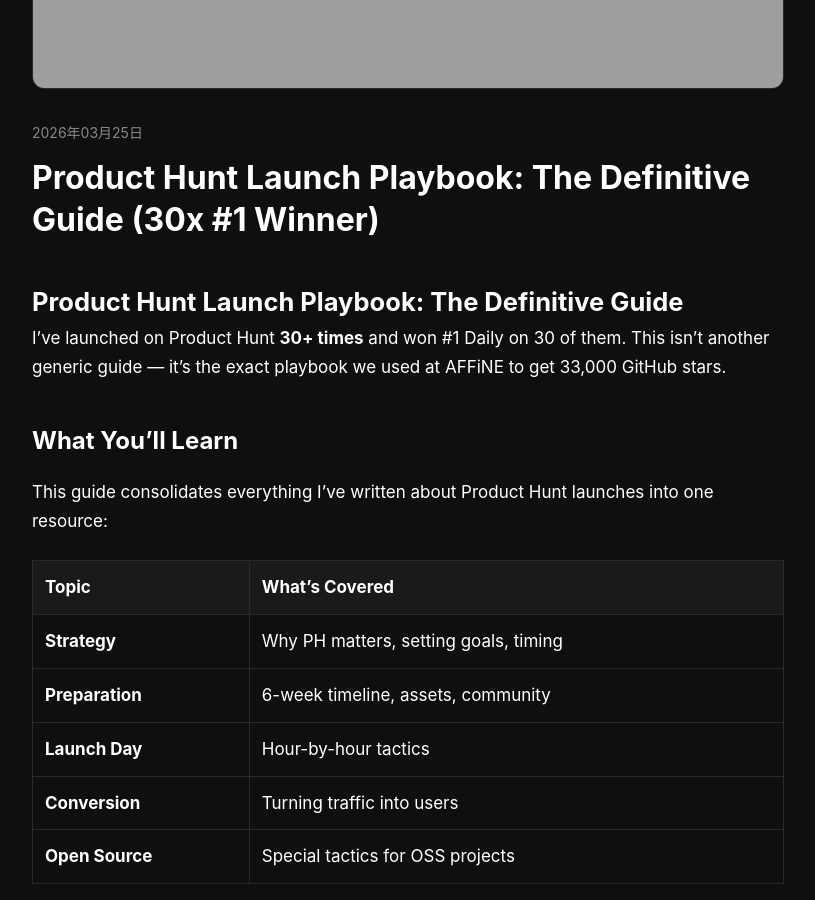
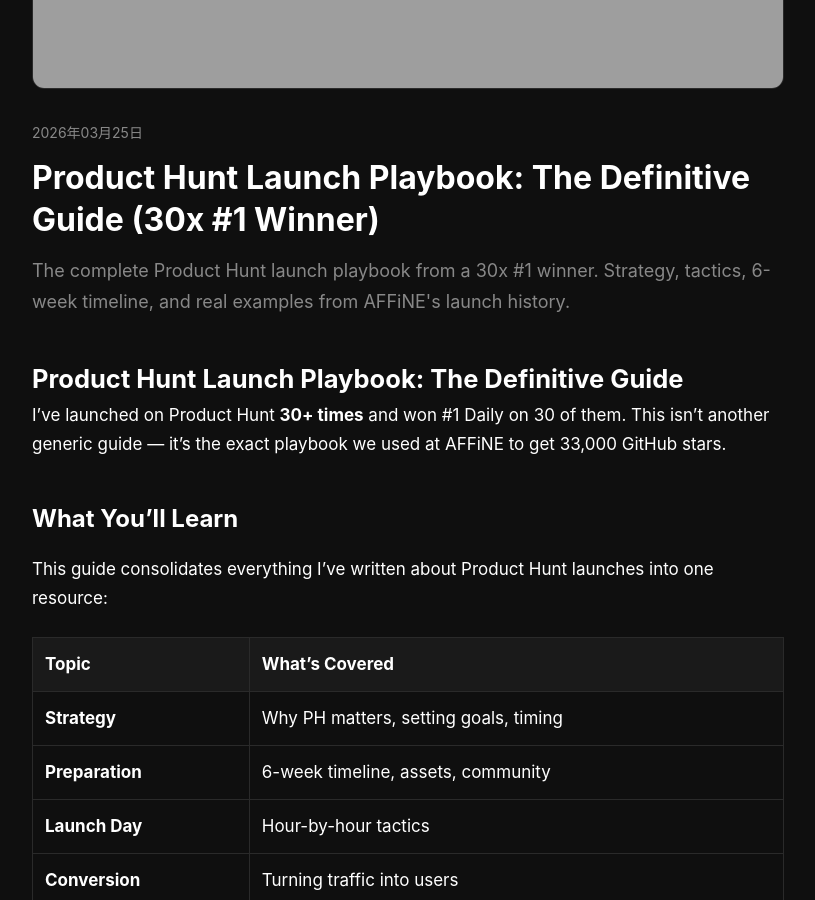
Before and after one commit to Gingiris/growth-tools, a Jekyll site: the page built from _posts/2026-03-25-product-hunt-launch-playbook-the-definitive-guide-30x-1-winner.md, in a window 1280 px wide and 900 px high, scrolled down 587 px. Shown: the whole window, without its empty margins (232-1047 px from the left). Built offline with Jekyll 4.4.1, drawn with Linux system fonts in a browser that asks for light colours.

Commit message:
seo: add meta description to 2026-03-25-product-hunt-launch-playbook-the-definitive-guide-30x-1-winner.md

```diff
--- a/_posts/2026-03-25-product-hunt-launch-playbook-the-definitive-guide-30x-1-winner.md
+++ b/_posts/2026-03-25-product-hunt-launch-playbook-the-definitive-guide-30x-1-winner.md
@@ -4,6 +4,7 @@
 date: 2026-03-25
 canonical_url: https://gingiris.github.io/growth-tools/blog/2026/03/product-hunt-launch-playbook-the-definitive-guide-30x-1-winner/
 image: "https://gingiris.github.io/growth-tools/assets/images/blog-product-hunt-launch.jpg"
+description: "The complete Product Hunt launch playbook from a 30x #1 winner. Strategy, tactics, 6-week timeline, and real examples from AFFiNE's launch history."
 ---
 # Product Hunt Launch Playbook: The Definitive Guide
 
```
